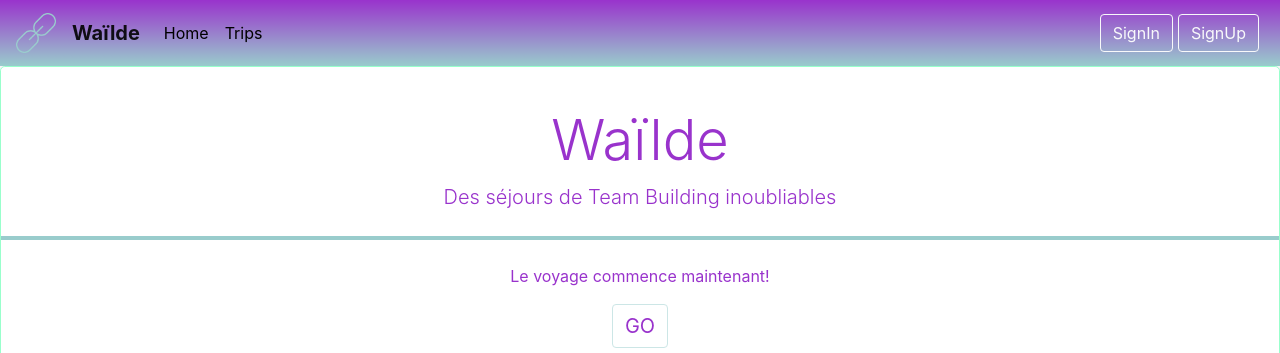
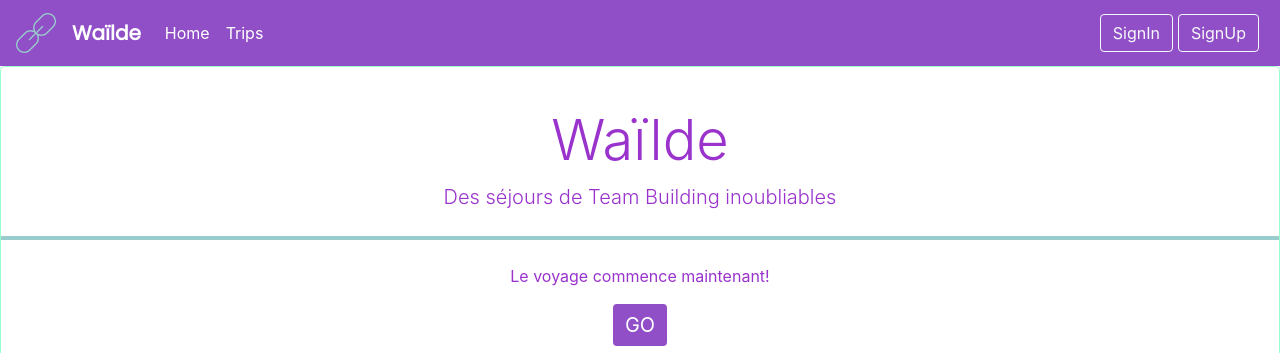
Before and after one commit to alexishessler/wailde, a Node server app: page / in a window 1280 px wide. Shown: the top 353 px of the page. Run offline with Node 20, Linux system fonts and the light colour scheme; some libraries are stand-ins or nearby versions.

Commit message:
nav purple

```diff
--- a/public/stylesheets/francois.css
+++ b/public/stylesheets/francois.css
@@ -1,7 +1,5 @@
 
-.bg-light {
-  background: linear-gradient(#9933cc, 	#99cccc);
-}
+
 
 .navbar-light .navbar-nav .nav-link {
     color: black;
--- /dev/null
+++ b/public/stylesheets/nav-bar.css
@@ -0,0 +1,36 @@
+/* NAVBAR */
+.bg-light {
+    background-color: #904FC6!important;
+}
+.navbar-light .navbar-nav .nav-link {
+    color: #FFFFFF;
+}
+.navbar-light .navbar-nav .nav-link:hover {
+    color: #9999cc;
+}
+.nav-btn {
+  margin-right: 5px;
+  margin-bottom: 2px;
+  margin-top: 2px;
+}
+.form-sign {
+  margin-bottom: 5px;
+}
+
+.navbar-brand:hover {
+    color: #FFFFFF;
+}
+
+.navbar-brand {
+    color: #FFFFFF;
+}
+
+.navbar-light .navbar-brand {
+    color: #FFFFFF;
+    font-family: Poppins;
+}
+
+.navbar-light .navbar-brand:hover {
+    color: #9999cc;
+}
+/* NAVBAR */
--- a/public/stylesheets/style.css
+++ b/public/stylesheets/style.css
@@ -94,11 +94,7 @@ text-overflow: ellipsis;
   margin-bottom: 10px;
 }
 
-/* NAVBAR */
-.bg-light {
-  background: linear-gradient(#9933cc, 	#99cccc);
 
-}
 .navbar-light .navbar-nav .nav-link {
     color: black;
 }
--- a/public/stylesheets/stylehome.css
+++ b/public/stylesheets/stylehome.css
@@ -23,12 +23,7 @@ p{
 /* GENERAL */
 
 
-/* NAVBAR */
-.bg-light {
-  background: linear-gradient(#9933cc, 	#99cccc);
 
-
-}
 .navbar-light .navbar-nav .nav-link {
     color: black;
 }
@@ -53,11 +48,16 @@ p{
 
 
 /* HOME PAGE */
-#go{
+/* #go{
   margin-bottom: 10px;
   color: #9933cc;
   font-size: 20px;
   border: 1px solid #CCE6E6;
+} */
+
+#go{
+  margin-bottom: 10px;
+  font-size: 20px;
 }
 
 .jumbotron{
@@ -152,4 +152,16 @@ width: 80%;
 .text-center {
   margin: 0px;
 }
+
+.btn-primary {
+    color: #fff;
+    background-color: #904FC6;
+    border: none;
+}
+
+.btn-primary:hover {
+    color: #fff;
+    background-color: #A3CBCB;
+    border: none;
+}
 /* HOME PAGE */
--- a/public/stylesheets/styleromy.css
+++ b/public/stylesheets/styleromy.css
@@ -26,11 +26,7 @@ p {
 /* GENERAL */
 
 
-/* NAVBAR */
-.bg-light {
-  background: linear-gradient(#9933cc, 	#99cccc);
 
-}
 .navbar-light .navbar-nav .nav-link {
     color: black;
 }
--- a/views/add-image.ejs
+++ b/views/add-image.ejs
@@ -10,6 +10,7 @@
   <link rel="stylesheet" href="https://use.fontawesome.com/releases/v5.0.13/css/all.css" integrity="sha384-DNOHZ68U8hZfKXOrtjWvjxusGo9WQnrNx2sqG0tfsghAvtVlRW3tvkXWZh58N9jp" crossorigin="anonymous">
   <link rel='stylesheet' href='/stylesheets/style.css' />
   <link rel='stylesheet' href='/stylesheets/alex.css' />
+  <link rel='stylesheet' href='/stylesheets/nav-bar.css' />
 </head>
 
 <body>
--- a/views/confirmation.ejs
+++ b/views/confirmation.ejs
@@ -8,6 +8,7 @@
   <!-- personnal stylesheet -->
   <link href="https://fonts.googleapis.com/css?family=Poppins|Quicksand|Raleway" rel="stylesheet">
   <link rel='stylesheet' href='/stylesheets/style.css' />
+  <link rel='stylesheet' href='/stylesheets/nav-bar.css' />
 </head>
 
 <body>
--- a/views/home.ejs
+++ b/views/home.ejs
@@ -9,6 +9,7 @@
     <link href="https://fonts.googleapis.com/css?family=Poppins|Quicksand|Raleway" rel="stylesheet">
     <script type="text/javascript">window.$crisp=[];window.CRISP_WEBSITE_ID="782cce5b-d584-45a3-aae4-d5efdd52ab44";(function(){d=document;s=d.createElement("script");s.src="https://client.crisp.chat/l.js";s.async=1;d.getElementsByTagName("head")[0].appendChild(s);})();</script>
     <link rel='stylesheet' href='/stylesheets/stylehome.css' />
+    <link rel='stylesheet' href='/stylesheets/nav-bar.css' />
   </head>
 
   <body>
@@ -191,7 +192,7 @@
             <p class="lead">Des séjours de Team Building inoubliables </p>
             <hr class="my-4" style="border: 2px solid		#99cccc;">
             <p>Le voyage commence maintenant!</p>
-            <a class="btn btn-outline-secondary" id="go" href="/search-trip" role="button">GO</a>
+            <a class="btn btn-primary" id="go" href="/search-trip" role="button">GO</a>
 
 
             <div id="sliderhome" class="carousel slide" data-ride="carousel"> <!-- id "sliderhome" will to be called on a previous and next slide -->
--- a/views/my-trip.ejs
+++ b/views/my-trip.ejs
@@ -8,6 +8,7 @@
   <!-- personnal stylesheet -->
   <link href="https://fonts.googleapis.com/css?family=Poppins|Quicksand|Raleway" rel="stylesheet">
   <link rel='stylesheet' href='/stylesheets/style.css' />
+  <link rel='stylesheet' href='/stylesheets/nav-bar.css' />
 </head>
 
 <body>
--- a/views/partner.ejs
+++ b/views/partner.ejs
@@ -10,6 +10,7 @@
   <link rel="stylesheet" href="https://use.fontawesome.com/releases/v5.0.13/css/all.css" integrity="sha384-DNOHZ68U8hZfKXOrtjWvjxusGo9WQnrNx2sqG0tfsghAvtVlRW3tvkXWZh58N9jp" crossorigin="anonymous">
   <link rel='stylesheet' href='/stylesheets/style.css' />
   <link rel='stylesheet' href='/stylesheets/alex.css' />
+  <link rel='stylesheet' href='/stylesheets/nav-bar.css' />
 </head>
 
 <body>
--- a/views/pay.ejs
+++ b/views/pay.ejs
@@ -12,6 +12,7 @@
   <link rel="stylesheet" href="https://use.fontawesome.com/releases/v5.0.13/css/all.css" integrity="sha384-DNOHZ68U8hZfKXOrtjWvjxusGo9WQnrNx2sqG0tfsghAvtVlRW3tvkXWZh58N9jp" crossorigin="anonymous">
   <link rel='stylesheet' href='/stylesheets/style.css' />
   <link rel='stylesheet' href='/stylesheets/alex.css' />
+  <link rel='stylesheet' href='/stylesheets/nav-bar.css' />
 </head>
 
 <body>
--- a/views/search-trip.ejs
+++ b/views/search-trip.ejs
@@ -11,6 +11,7 @@
   <link rel="stylesheet" href="https://use.fontawesome.com/releases/v5.0.13/css/all.css" integrity="sha384-DNOHZ68U8hZfKXOrtjWvjxusGo9WQnrNx2sqG0tfsghAvtVlRW3tvkXWZh58N9jp" crossorigin="anonymous">
   <link rel='stylesheet' href='/stylesheets/style.css' />
   <link rel='stylesheet' href='/stylesheets/francois.css' />
+  <link rel='stylesheet' href='/stylesheets/nav-bar.css' />
 </head>
 
 <body>
--- a/views/trip.ejs
+++ b/views/trip.ejs
@@ -12,6 +12,7 @@
   <script src="http://code.jquery.com/jquery-1.11.0.min.js"></script>
   <link rel="stylesheet" href="https://use.fontawesome.com/releases/v5.0.13/css/all.css" integrity="sha384-DNOHZ68U8hZfKXOrtjWvjxusGo9WQnrNx2sqG0tfsghAvtVlRW3tvkXWZh58N9jp" crossorigin="anonymous">
   <link rel='stylesheet' href='/stylesheets/styleromy.css' />
+  <link rel='stylesheet' href='/stylesheets/nav-bar.css' />
   <style>
     /* Always set the map height explicitly to define the size of the div
      * element that contains the map. */
--- a/views/validate-image.ejs
+++ b/views/validate-image.ejs
@@ -10,6 +10,7 @@
   <link rel="stylesheet" href="https://use.fontawesome.com/releases/v5.0.13/css/all.css" integrity="sha384-DNOHZ68U8hZfKXOrtjWvjxusGo9WQnrNx2sqG0tfsghAvtVlRW3tvkXWZh58N9jp" crossorigin="anonymous">
   <link rel='stylesheet' href='/stylesheets/style.css' />
   <link rel='stylesheet' href='/stylesheets/alex.css' />
+  <link rel='stylesheet' href='/stylesheets/nav-bar.css' />
 </head>
 
 <body>
```
